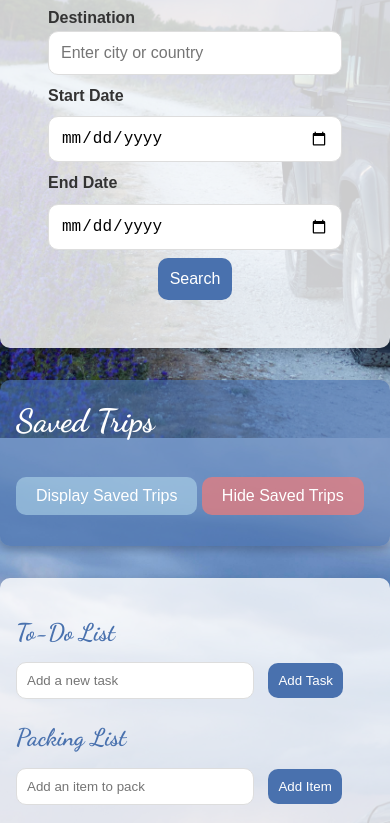
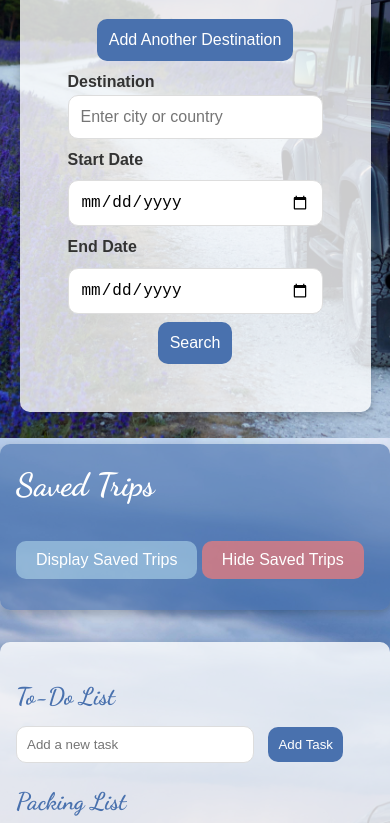
Before and after one commit to AmanSalman/Travel-Planner, a website built with webpack: page src/client/views/index.html in a window 390 px wide. Shown: the part 406-1229 px from the top of the page. Built offline with nearby package versions, Linux system fonts and the light colour scheme.

Commit message:
fix main media query

```diff
--- a/src/client/styles/main.scss
+++ b/src/client/styles/main.scss
@@ -8,3 +8,10 @@ main {
     border-radius: $border-radius;
     box-shadow: 0 4px 8px rgba(0, 0, 0, 0.2);
   }
+
+
+@media (min-width:320px) and (max-width:450px) {
+  main {
+    width: 90%;
+  }
+}
```
